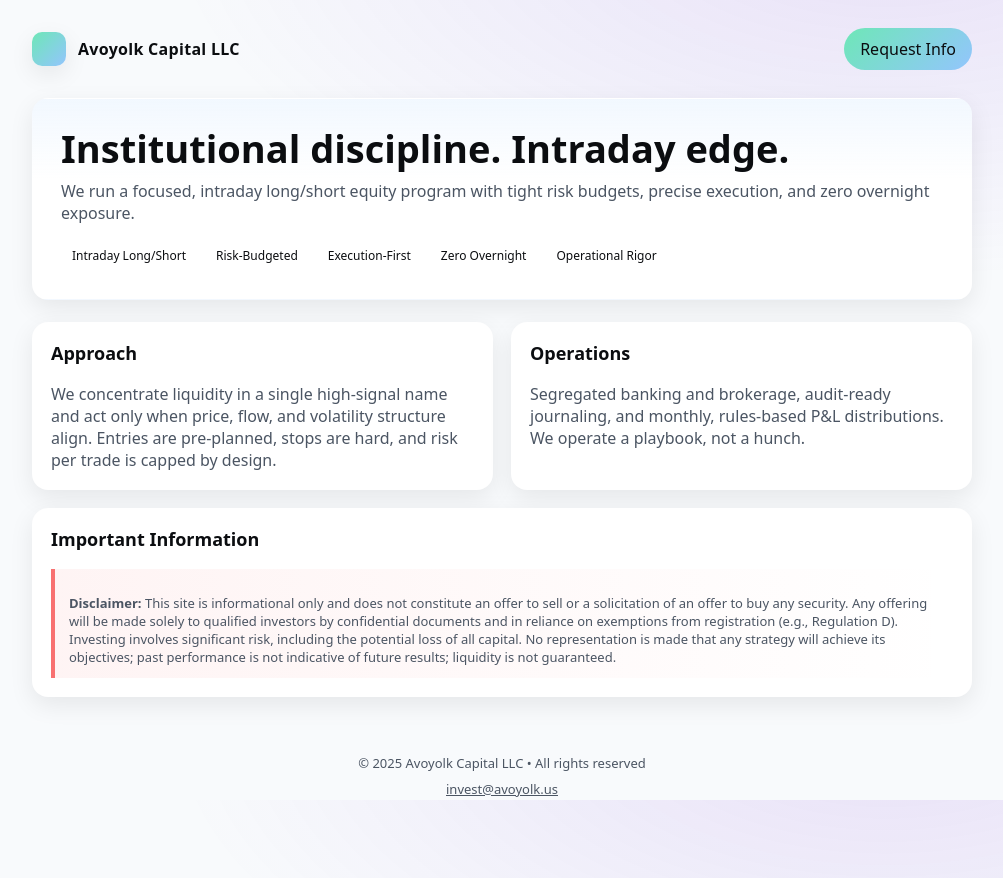
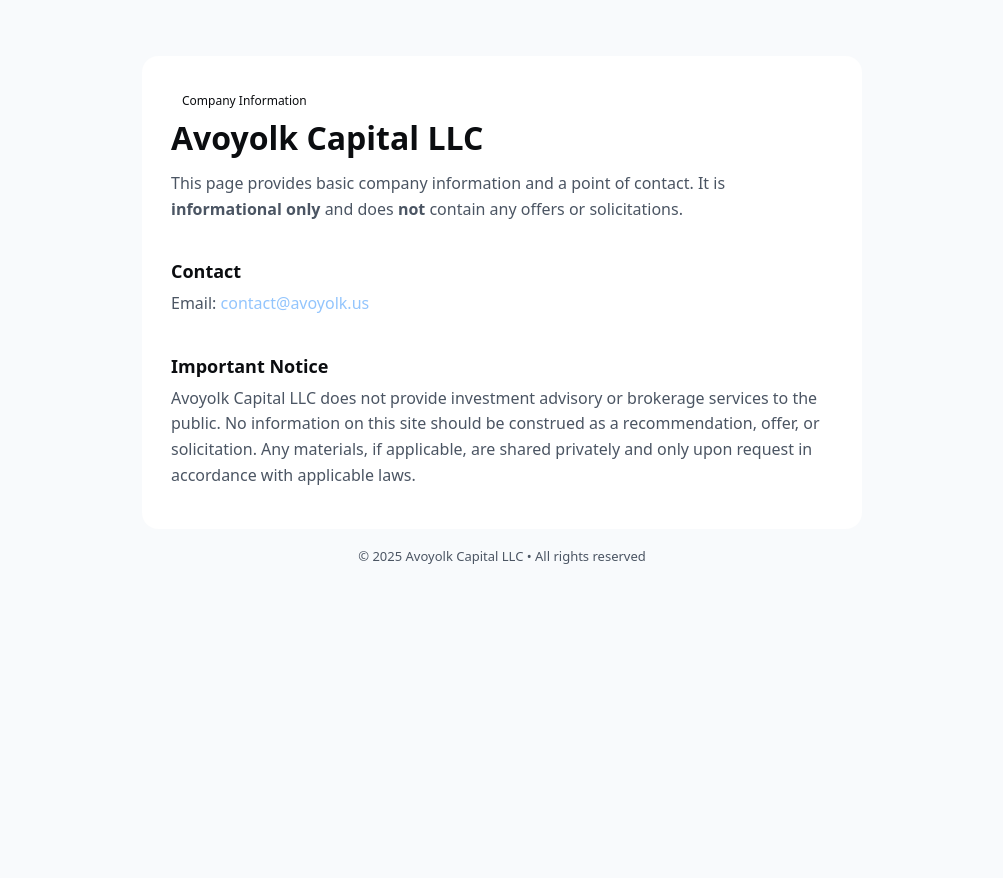
Before and after one commit to Avoyolk/avoyolk-site, a plain HTML site: page index.html in a window 1280 px wide. Shown: the whole page, without its empty margins (138-1141 px from the left). After the commit the page ends 800 px from the top, so only its background shows below. Drawn offline with Linux system fonts and the light colour scheme.

Commit message:
Update index.html

```diff
--- a/index.html
+++ b/index.html
@@ -2,118 +2,53 @@
 <html lang="en">
 <head>
   <meta charset="utf-8" />
-  <meta name="viewport" content="width=device-width, initial-scale=1" />
-  <title>Avoyolk Capital LLC — Intraday Long/Short • Precision Execution</title>
-  <meta name="description" content="Avoyolk Capital LLC is a proprietary trading firm applying institutional‑grade risk management and precise intraday long/short execution." />
-  <!-- IMPORTANT: If you later operate under Rule 506(c) (general solicitation), you may remove the noindex tag below. For 506(b), keep it. -->
+  <meta name="viewport" content="width=device-width,initial-scale=1" />
+  <title>Avoyolk Capital LLC — Company Information</title>
+  <!-- Keep this while you're being conservative -->
   <meta name="robots" content="noindex, nofollow" />
   <style>
-    :root {
-      --bg: #0b0d10;
-      --panel: #12161b;
-      --text: #e6eaf0;
-      --muted: #9aa4b2;
-      --accent: #6ee7b7; /* teal */
-      --accent-2: #93c5fd; /* blue */
-      --danger: #f87171; /* red */
-      --maxw: 980px;
-      --radius: 16px;
-      --shadow: 0 10px 30px rgba(0,0,0,.35);
-    }
-    @media (prefers-color-scheme: light) {
-      :root { --bg:#f8fafc; --panel:#ffffff; --text:#0b0d10; --muted:#4b5563; --shadow:0 8px 24px rgba(0,0,0,.08); }
-    }
-    * { box-sizing: border-box; }
-    html, body { height: 100%; }
-    body {
-      margin: 0;
-      font-family: ui-sans-serif, system-ui, -apple-system, Segoe UI, Roboto, Helvetica, Arial, "Apple Color Emoji","Segoe UI Emoji";
-      background: radial-gradient(1200px 600px at 80% -10%, rgba(109, 40, 217,.12), transparent 60%), var(--bg);
-      color: var(--text);
-    }
-    a { color: inherit; }
-    .wrap { max-width: var(--maxw); margin: 0 auto; padding: 28px 20px 80px; }
-    header {
-      display: flex; align-items: center; justify-content: space-between; gap: 16px; margin-bottom: 28px;
-    }
-    .brand { display: flex; align-items: center; gap: 12px; font-weight: 700; letter-spacing: .3px; }
-    .logo { width: 34px; height: 34px; border-radius: 10px; background: linear-gradient(135deg, var(--accent), var(--accent-2)); box-shadow: var(--shadow); }
-    .btn { display: inline-flex; align-items: center; gap: 10px; padding: 10px 16px; border-radius: 999px; border: 1px solid rgba(255,255,255,.06); background: #ffffff0d; color: var(--text); text-decoration: none; transition: .2s transform, .2s opacity; }
-    .btn:hover { transform: translateY(-1px); opacity: .95; }
-
-    .hero { background: linear-gradient(180deg, rgba(147,197,253,.12), transparent 40%), var(--panel); border: 1px solid rgba(255,255,255,.06); border-radius: var(--radius); padding: 28px; box-shadow: var(--shadow); }
-    .hero h1 { margin: 0 0 10px; font-size: clamp(28px, 4vw, 38px); line-height: 1.12; }
-    .hero p { margin: 0; color: var(--muted); font-size: 16px; }
-
-    .chips { display:flex; flex-wrap: wrap; gap: 8px; margin-top: 16px; }
-    .chip { font-size: 12px; padding: 6px 10px; border-radius: 999px; border:1px solid rgba(255,255,255,.08); background:#ffffff10; color:var(--text); }
-
-    .grid { display: grid; grid-template-columns: repeat(12, 1fr); gap: 18px; margin-top: 22px; }
-    .card { grid-column: span 12; background: var(--panel); border:1px solid rgba(255,255,255,.06); border-radius: var(--radius); padding: 18px; box-shadow: var(--shadow); }
-    .card h3 { margin-top: 0; font-size: 18px; }
-    .card p { color: var(--muted); margin-bottom: 0; }
-    @media (min-width: 760px) { .card.half { grid-column: span 6; } }
-
-    .disclaimer { border-left: 4px solid var(--danger); padding: 12px 14px; background: linear-gradient(90deg, rgba(248,113,113,.08), transparent); font-size: 13px; color: var(--muted); }
-    footer { margin-top: 32px; display: grid; gap: 8px; place-items: center; font-size: 13px; color: var(--muted); }
-    .divider { height: 1px; background: rgba(255,255,255,.08); margin: 24px 0; }
-
-    .mailto-btn { background: linear-gradient(135deg, var(--accent), var(--accent-2)); color: #0b0d10; border: none; }
+    :root{--bg:#0b0d10;--panel:#12161b;--text:#e6eaf0;--muted:#9aa4b2;--accent:#93c5fd}
+    @media (prefers-color-scheme: light){:root{--bg:#f8fafc;--panel:#ffffff;--text:#0b0d10;--muted:#4b5563}}
+    *{box-sizing:border-box} body{margin:0;font-family:ui-sans-serif,system-ui,-apple-system,Segoe UI,Roboto,Helvetica,Arial;
+    background:var(--bg);color:var(--text)}
+    .wrap{max-width:760px;margin:0 auto;padding:56px 20px}
+    .card{background:var(--panel);border:1px solid rgba(255,255,255,.08);border-radius:16px;padding:28px}
+    h1{margin:0 0 12px;font-size:clamp(24px,4vw,32px)}
+    p{margin:0 0 12px;color:var(--muted);line-height:1.6}
+    .badge{display:inline-block;font-size:12px;padding:6px 10px;border-radius:999px;background:#ffffff10;border:1px solid rgba(255,255,255,.08)}
+    .divider{height:1px;background:rgba(255,255,255,.08);margin:18px 0}
+    a{color:var(--accent);text-decoration:none}
+    footer{margin-top:18px;color:var(--muted);font-size:13px;text-align:center}
   </style>
 </head>
 <body>
-  <div class="wrap">
-    <header>
-      <div class="brand" aria-label="Avoyolk Capital LLC">
-        <div class="logo" aria-hidden="true"></div>
-        <span>Avoyolk Capital LLC</span>
-      </div>
-      <a class="btn mailto-btn" href="mailto:invest@avoyolk.us?subject=Avoyolk%20Capital%20Inquiry&body=Name%3A%0AEmail%3A%0APhone%3A%0AAccredited%20Investor%3A%20Yes%2FNo%0AHow%20did%20you%20hear%20about%20us%3A%0A" aria-label="Contact Avoyolk Capital">Request Info</a>
-    </header>
+  <main class="wrap" aria-label="Company information">
+    <section class="card">
+      <span class="badge" aria-hidden="true">Company Information</span>
+      <h1>Avoyolk Capital LLC</h1>
+      <p>
+        This page provides basic company information and a point of contact.
+        It is <strong>informational only</strong> and does <strong>not</strong> contain any offers or solicitations.
+      </p>
 
-    <section class="hero" role="region" aria-label="Overview">
-      <h1>Institutional discipline. Intraday edge.</h1>
-      <p>We run a focused, intraday long/short equity program with tight risk budgets, precise execution, and zero overnight exposure.</p>
-      <div class="chips" aria-hidden="true">
-        <span class="chip">Intraday Long/Short</span>
-        <span class="chip">Risk‑Budgeted</span>
-        <span class="chip">Execution‑First</span>
-        <span class="chip">Zero Overnight</span>
-        <span class="chip">Operational Rigor</span>
-      </div>
+      <div class="divider" role="separator"></div>
+
+      <h2 style="margin:0 0 8px;font-size:18px">Contact</h2>
+      <p>Email: <a href="mailto:contact@avoyolk.us">contact@avoyolk.us</a></p>
+
+      <div class="divider" role="separator"></div>
+
+      <h2 style="margin:0 0 8px;font-size:18px">Important Notice</h2>
+      <p>
+        Avoyolk Capital LLC does not provide investment advisory or brokerage services to the public.
+        No information on this site should be construed as a recommendation, offer, or solicitation.
+        Any materials, if applicable, are shared privately and only upon request in accordance with
+        applicable laws.
+      </p>
     </section>
 
-    <div class="grid">
-      <article class="card half" aria-label="Approach">
-        <h3>Approach</h3>
-        <p>We concentrate liquidity in a single high‑signal name and act only when price, flow, and volatility structure align. Entries are pre‑planned, stops are hard, and risk per trade is capped by design.</p>
-      </article>
-
-      <article class="card half" aria-label="Operations">
-        <h3>Operations</h3>
-        <p>Segregated banking and brokerage, audit‑ready journaling, and monthly, rules‑based P&L distributions. We operate a playbook, not a hunch.</p>
-      </article>
-
-
-
-      <article class="card" aria-label="Important Information">
-        <h3>Important Information</h3>
-        <div class="disclaimer">
-          <p><strong>Disclaimer:</strong> This site is informational only and does not constitute an offer to sell or a solicitation of an offer to buy any security. Any offering will be made solely to qualified investors by confidential documents and in reliance on exemptions from registration (e.g., Regulation D). Investing involves significant risk, including the potential loss of all capital. No representation is made that any strategy will achieve its objectives; past performance is not indicative of future results; liquidity is not guaranteed.</p>
-        </div>
-      </article>
-    </div>
-
-    <div class="divider" role="separator" aria-hidden="true"></div>
-
-    <footer>
-      <div>© <span id="y"></span> Avoyolk Capital LLC • All rights reserved</div>
-      <div><a href="mailto:invest@avoyolk.us">invest@avoyolk.us</a></div>
-    </footer>
-  </div>
-
-  <script>
-    document.getElementById('y').textContent = new Date().getFullYear();
-  </script>
+    <footer>© <span id="y"></span> Avoyolk Capital LLC • All rights reserved</footer>
+  </main>
+  <script>document.getElementById('y').textContent=new Date().getFullYear()</script>
 </body>
 </html>
```
